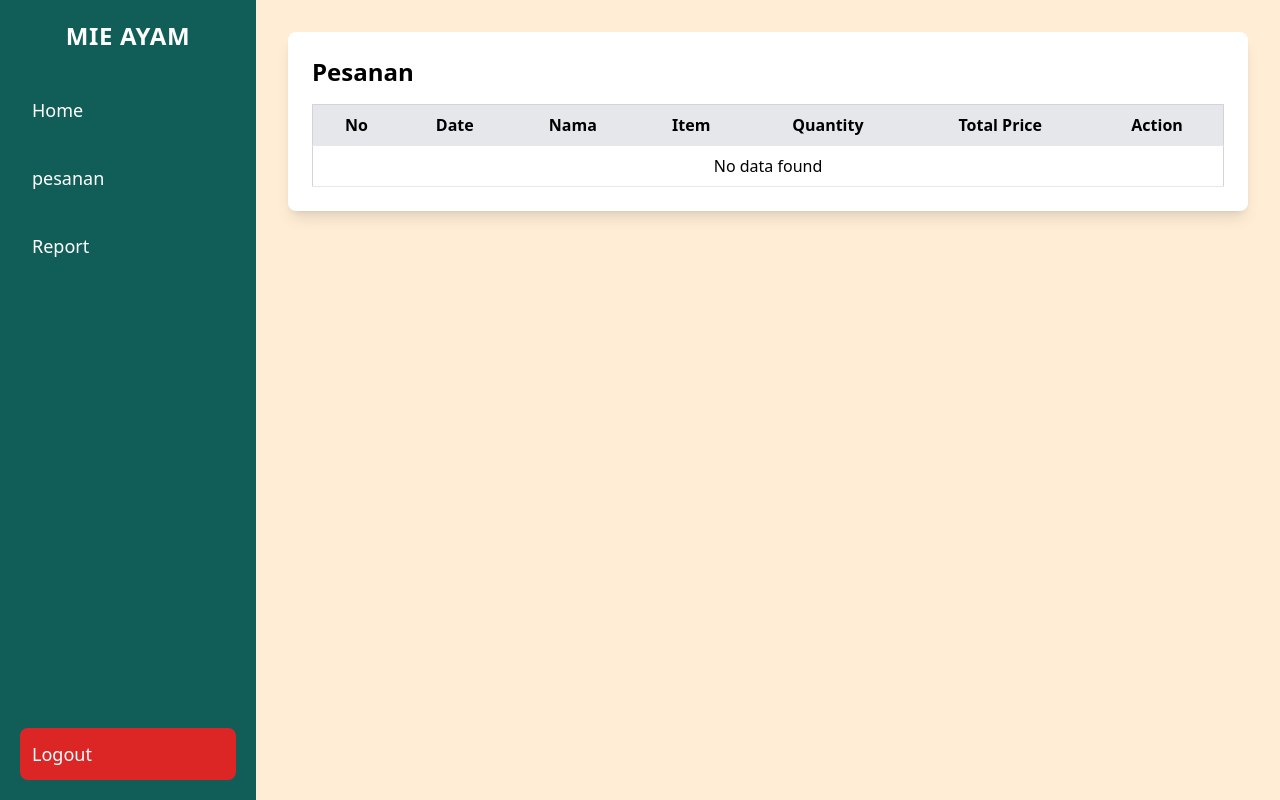
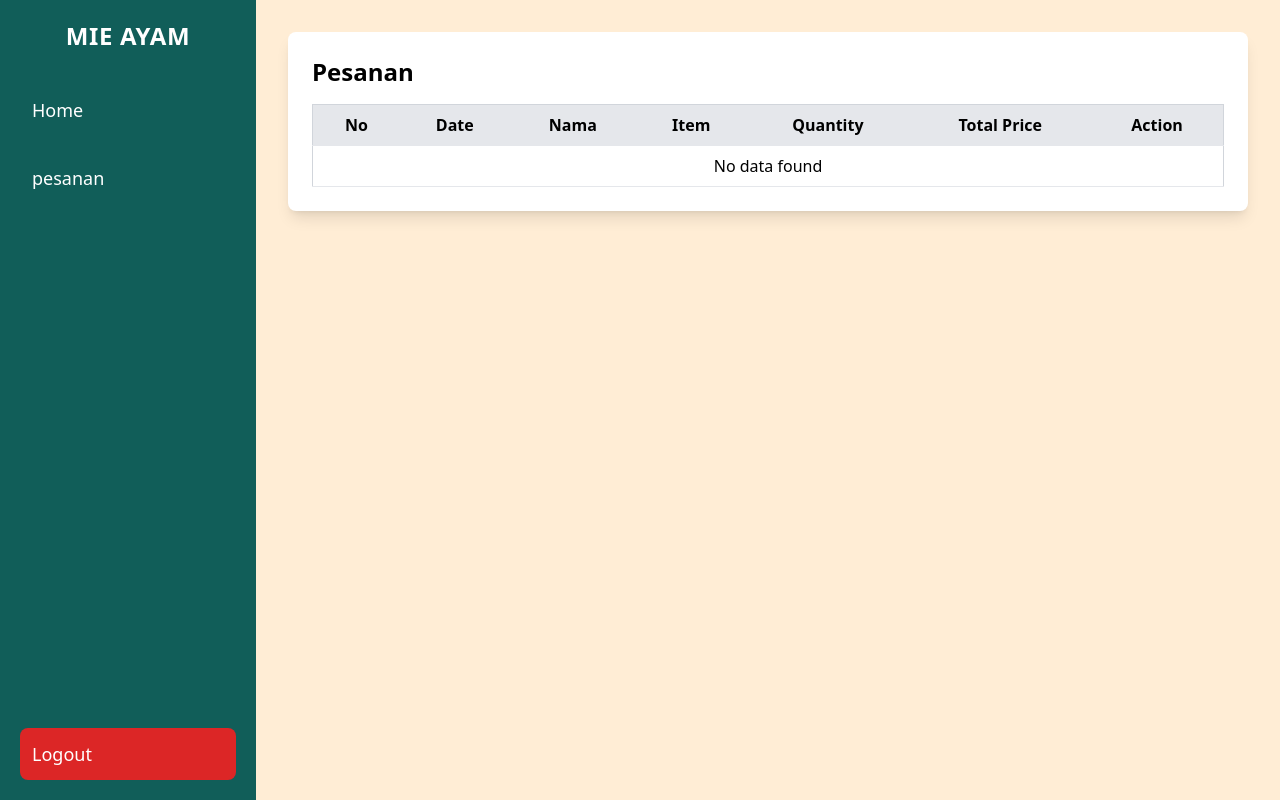
Before and after one commit to ad3nferangga/Kasir-Mie-Ayam, a PHP site: page /Kasir/Konfirmasi.php in a window 1280 px wide. Run offline with PHP 8.4, Linux system fonts and the light colour scheme; data that the repository does not hold is empty; some libraries are stand-ins or nearby versions.

Commit message:
Update Konfirmasi.php

```diff
--- a/Kasir/Konfirmasi.php
+++ b/Kasir/Konfirmasi.php
@@ -83,7 +83,6 @@ $result = mysqli_query($conn, $query);
     <ul class="space-y-4 flex-1">
       <li><a class="flex items-center text-lg p-3 hover:bg-teal-600 rounded-lg" href="Kasir.php">Home</a></li>
       <li><a class="flex items-center text-lg p-3 hover:bg-teal-600 rounded-lg" href="Konfirmasi.php">pesanan</a></li>
-      <li><a class="flex items-center text-lg p-3 hover:bg-teal-600 rounded-lg" href="report.php">Report</a></li>
     </ul>
     <a class="flex items-center text-lg p-3 bg-red-600 hover:bg-red-700 rounded-lg mt-auto" href="../index.php">Logout</a>
   </div>
```
